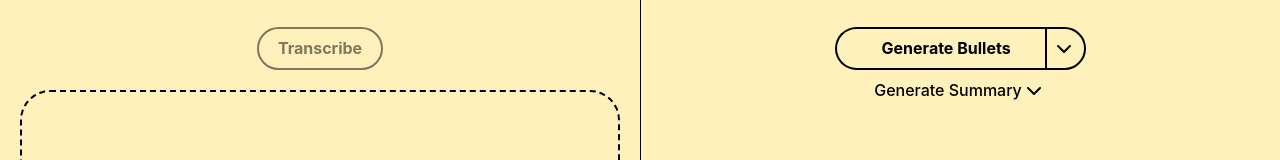
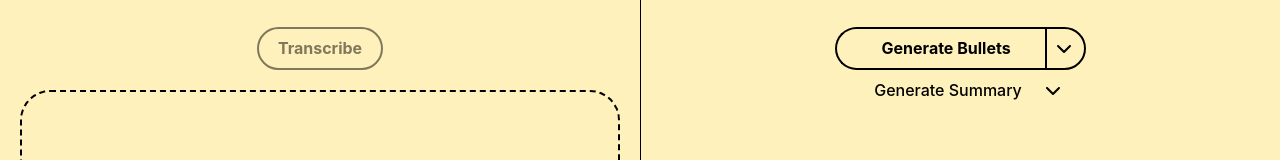
Before and after one commit to Carsonthemonkey/GIST, a React (Vite) app: page / in a window 1280 px wide. Shown: the part 142-302 px from the top of the page. Built offline with nearby package versions, Linux system fonts and the light colour scheme; the HTML template or start-up script is replaced by a standard one.

Commit message:
Adds buttonType prop to Dropdown
Doesn't change anything really yet, however, set up to allow a different set of buttons to appear is buttonType is simple or not

```diff
--- a/src/components/Dropdown/Dropdown.tsx
+++ b/src/components/Dropdown/Dropdown.tsx
@@ -6,10 +6,16 @@ import "./SmallDropdown.css";
 interface Props {
     children: React.ReactNode;
     options: string[];
+    buttonType: string;
     displayKeyword?: string;
 }
 
-const Dropdown = ({ children, options, displayKeyword = "" }: Props) => {
+const Dropdown = ({
+    children,
+    options,
+    buttonType,
+    displayKeyword = "",
+}: Props) => {
     const [isOpen, setIsOpen] = React.useState(false);
     const [displayString, setDisplayString] = React.useState(
         children as string
@@ -26,22 +32,22 @@ const Dropdown = ({ children, options, displayKeyword = "" }: Props) => {
 
     return (
         <div className="small-drop-down">
-            {/* TODO need to add statment to change dropdown button, something like this:
+            {/* TODO need to add statment to change dropdown button, something like this: */}
             {buttonType === "simple" ? ( // Render different buttons based on button type prop
                 <button onClick={toggleDropdown}>
-                {displayString}
-                <FontAwesomeIcon className="fa-icon" icon={faChevronDown} />
+                    {displayString}
+                    <FontAwesomeIcon className="fa-icon" icon={faChevronDown} />
                 </button>
             ) : (
                 <div>
-                <button onClick={toggleDropdown}>Generate Summary</button>
-                <FontAwesomeIcon className="fa-icon" icon={faChevronDown} />
+                    <button onClick={toggleDropdown}>Generate Summary</button>
+                    <FontAwesomeIcon className="fa-icon" icon={faChevronDown} />
                 </div>
-            )} */}
-            <button onClick={toggleDropdown}>
+            )}
+            {/* <button onClick={toggleDropdown}>
                 {displayString}
                 <FontAwesomeIcon className="fa-icon" icon={faChevronDown} />
-            </button>
+            </button> */}
             {isOpen && (
                 <ul className="small-drop-down-content">
                     {options.map((option) => (
--- a/src/components/SummaryPanel/SummaryPanel.tsx
+++ b/src/components/SummaryPanel/SummaryPanel.tsx
@@ -108,7 +108,9 @@ const SummaryPanel = (props: Props) => {
     return (
         <div id="summary-panel">
             <PanelAnchor position="top-left">
-                <Dropdown options={subjects}>Select Topic</Dropdown>
+                <Dropdown options={subjects} buttonType="simple">
+                    Select Topic
+                </Dropdown>
             </PanelAnchor>
             {/* <br /> */}
             <br />
@@ -127,7 +129,11 @@ const SummaryPanel = (props: Props) => {
             >
                 <FontAwesomeIcon icon={faChevronDown} />
             </button>
-            <Dropdown options={promptTypes} displayKeyword="Generate ">
+            <Dropdown
+                options={promptTypes}
+                buttonType="summary"
+                displayKeyword="Generate "
+            >
                 Generate Summary
             </Dropdown>
             {isOpen && (
```
